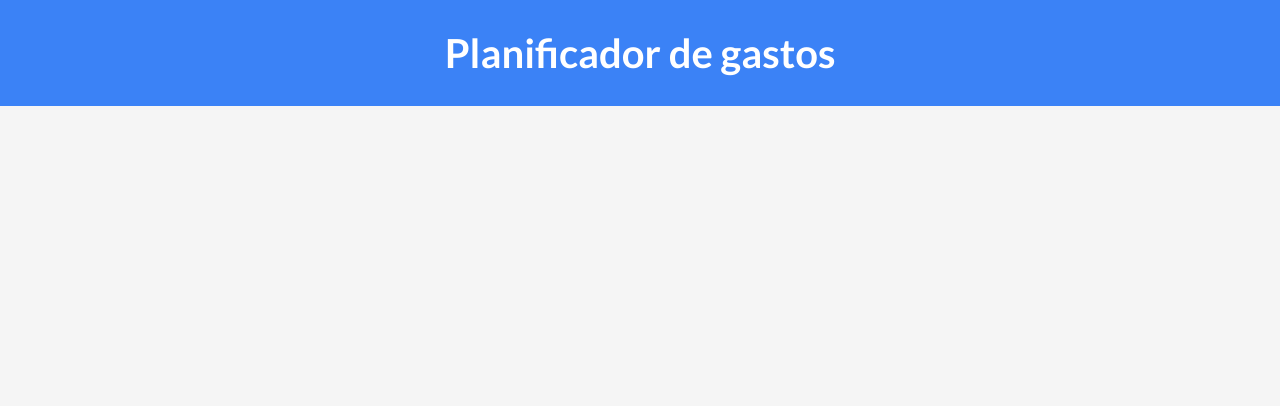
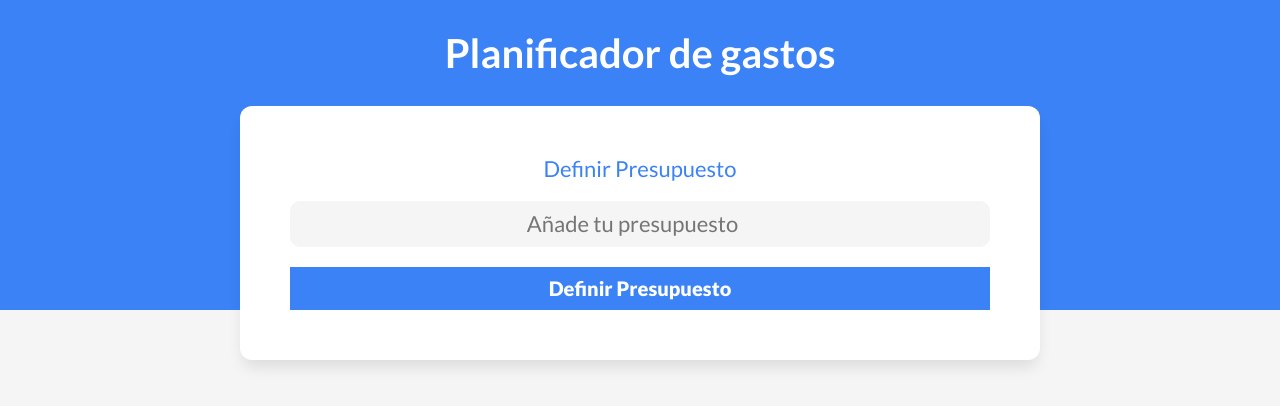
Before and after one commit to fmoraless/admin-gastos, a Vue app: page / in a window 1280 px wide. Shown: the top 406 px of the page. Built offline with nearby package versions, Linux system fonts and the light colour scheme.

Commit message:
feat(budget-form): create budget form

```diff
--- a/src/App.vue
+++ b/src/App.vue
@@ -1,9 +1,14 @@
-<script setup></script>
+<script setup>
+import Presupuesto from './components/Presupuesto.vue'
+</script>
 
 <template>
   <div>
     <header>
       <h1>Planificador de gastos</h1>
+      <div class="contenedor-header contenedor sombra">
+        <Presupuesto />
+      </div>
     </header>
   </div>
 </template>
@@ -11,8 +16,8 @@
 <style>
 :root {
   --azul: #3b82f6;
-  --blanco: #FFF;
-  --gris-claro: #F5F5F5;
+  --blanco: #fff;
+  --gris-claro: #f5f5f5;
   --gris: #94a3b8;
   --gris-oscuro: #64748b;
   --negro: #000;
@@ -28,7 +33,7 @@
 }
 body {
   font-size: 1.6rem;
-  font-family: "Lato", sans-serif;
+  font-family: 'Lato', sans-serif;
   background-color: var(--gris-claro);
 }
 h1 {
@@ -46,4 +51,20 @@
   color: var(--blanco);
   text-align: center;
 }
+.contenedor {
+  width: 90%;
+  max-width: 80rem;
+  margin: 0 auto;
+}
+.contenedor-header {
+  margin-top: -5rem;
+  transform: translateY(5rem);
+  padding: 5rem;
+}
+.sombra {
+  box-shadow: 0px 10px 15px -3px rgba(0, 0, 0, 0.1);
+  background-color: var(--blanco);
+  border-radius: 1.2rem;
+  padding: 5rem;
+}
 </style>
--- /dev/null
+++ b/src/components/Presupuesto.vue
@@ -0,0 +1,54 @@
+<script setup></script>
+
+<template>
+  <form class="presupuesto">
+    <div class="campo">
+      <label for="nuevo-presupuesto">Definir Presupuesto</label>
+      <input
+        id="nuevo-presupuesto"
+        class="nuevo-presupuesto"
+        placeholder="Añade tu presupuesto"
+        type="number"
+      />
+    </div>
+    <input type="submit" value="Definir Presupuesto" />
+  </form>
+</template>
+
+<style scoped>
+.presupuesto {
+  width: 100%;
+}
+.campo {
+  display: grid;
+  gap: 2rem;
+}
+.presupuesto label {
+  font-size: 2.2rem;
+  text-align: center;
+  color: var(--azul);
+}
+.presupuesto input[type='number'] {
+  background-color: var(--gris-claro);
+  border-radius: 1rem;
+  padding: 1rem;
+  border: none;
+  font-size: 2.2rem;
+  text-align: center;
+}
+
+.presupuesto input[type='submit'] {
+  background-color: var(--azul);
+  border: none;
+  padding: 1rem;
+  text-align: center;
+  font-size: 2rem;
+  margin-top: 2rem;
+  color: var(--blanco);
+  font-weight: 900;
+  width: 100%;
+}
+.presupuesto input[type='submit']:hover {
+  background-color: #1048a4;
+}
+</style>
```
